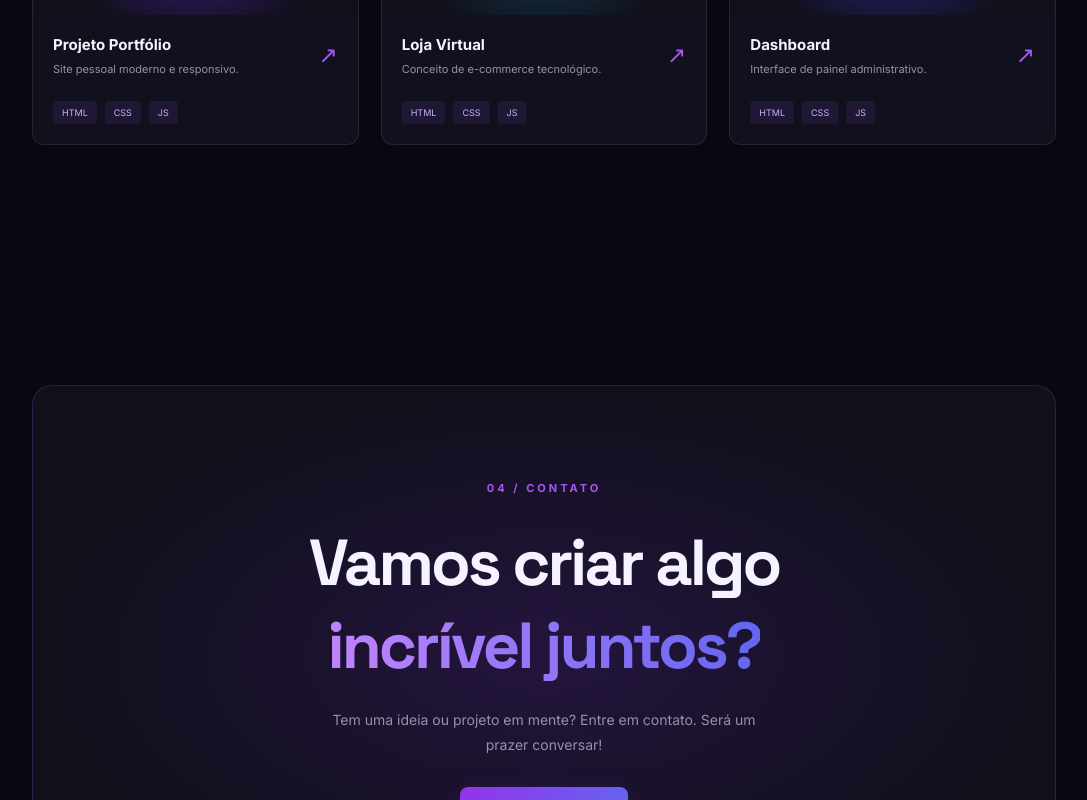
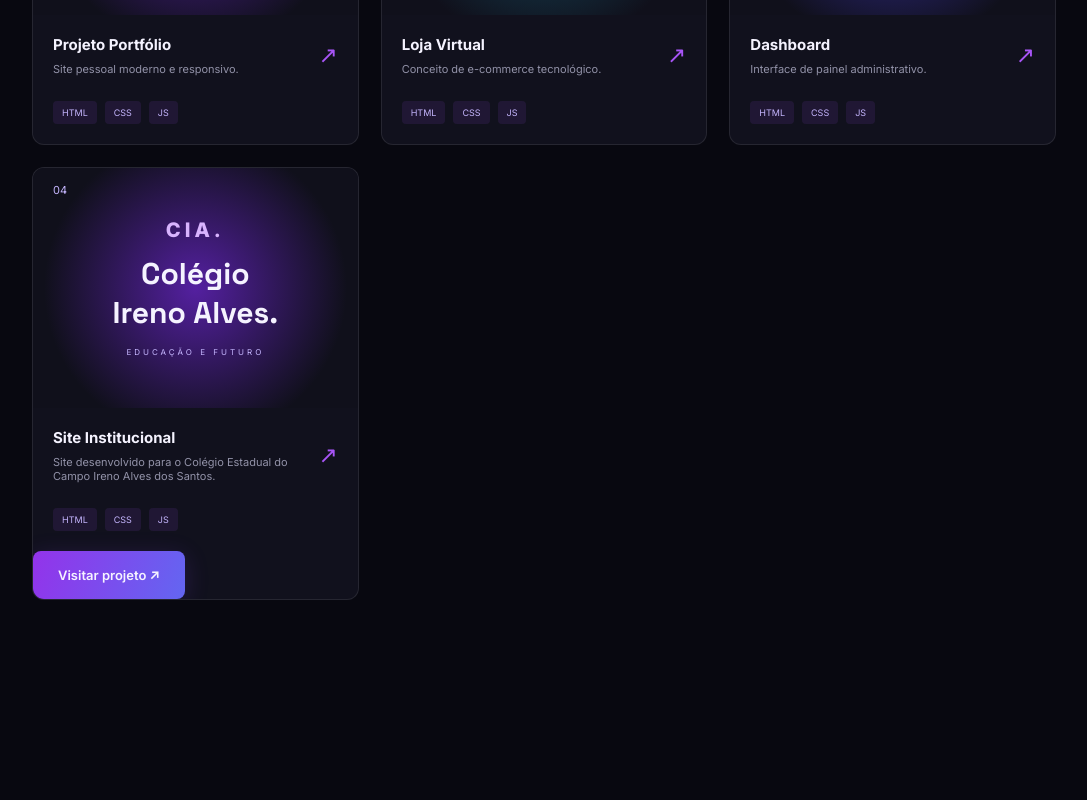
Before and after one commit to jguilman4-jpg/jean-portfolio, a plain HTML site: page index.html in a window 1280 px wide. Shown: the part 2809-3609 px from the top of the page, without its empty margins (96-1183 px from the left). Drawn offline with Linux system fonts and the light colour scheme.

Commit message:
Add files via upload

```diff
--- a/index.html
+++ b/index.html
@@ -77,7 +77,7 @@
                 </div>
 
                 <div class="social-links">
-                    <a href="https://github.com/" target="_blank" rel="noopener noreferrer">GitHub ↗</a>
+                    <a href="https://github.com/jguilman4-jpg" target="_blank" rel="noopener noreferrer">GitHub ↗</a>
                     <a href="https://linkedin.com/" target="_blank" rel="noopener noreferrer">LinkedIn ↗</a>
                 </div>
 
@@ -110,7 +110,7 @@
                     </div>
                 </div>
 
-                <div class="floating-tag tag-one"> &lt; HTML /&gt; </div>
+                <div class="floating-tag tag-one">&lt; HTML /&gt;</div>
                 <div class="floating-tag tag-two">{ CSS }</div>
                 <div class="floating-tag tag-three">JS ⚡</div>
             </div>
@@ -203,11 +203,12 @@
             <div class="section-heading reveal">
                 <span class="section-label">03 / PORTFÓLIO</span>
                 <h2>Projetos em <span>destaque.</span></h2>
-                <p>Um espaço para apresentar minhas criações.</p>
+                <p>Conheça alguns dos meus projetos e desenvolvimentos.</p>
             </div>
 
             <div class="projects-grid">
 
+                <!-- PROJETO 01 -->
                 <article class="project-card reveal">
                     <div class="project-preview preview-one">
                         <span>01</span>
@@ -227,10 +228,13 @@
                     </div>
 
                     <div class="project-tags">
-                        <span>HTML</span><span>CSS</span><span>JS</span>
+                        <span>HTML</span>
+                        <span>CSS</span>
+                        <span>JS</span>
                     </div>
                 </article>
 
+                <!-- PROJETO 02 -->
                 <article class="project-card reveal">
                     <div class="project-preview preview-two">
                         <span>02</span>
@@ -250,10 +254,13 @@
                     </div>
 
                     <div class="project-tags">
-                        <span>HTML</span><span>CSS</span><span>JS</span>
+                        <span>HTML</span>
+                        <span>CSS</span>
+                        <span>JS</span>
                     </div>
                 </article>
 
+                <!-- PROJETO 03 -->
                 <article class="project-card reveal">
                     <div class="project-preview preview-three">
                         <span>03</span>
@@ -273,8 +280,57 @@
                     </div>
 
                     <div class="project-tags">
-                        <span>HTML</span><span>CSS</span><span>JS</span>
+                        <span>HTML</span>
+                        <span>CSS</span>
+                        <span>JS</span>
                     </div>
+                </article>
+
+                <!-- PROJETO 04 - COLÉGIO IRENO ALVES -->
+                <article class="project-card reveal">
+
+                    <div class="project-preview preview-one">
+                        <span>04</span>
+                        <div class="preview-content">
+                            <div class="preview-logo">CIA.</div>
+                            <h3>Colégio<br>Ireno Alves.</h3>
+                            <p>EDUCAÇÃO E FUTURO</p>
+                        </div>
+                    </div>
+
+                    <div class="project-info">
+                        <div>
+                            <h3>Site Institucional</h3>
+                            <p>
+                                Site desenvolvido para o Colégio Estadual
+                                do Campo Ireno Alves dos Santos.
+                            </p>
+                        </div>
+
+                        <a
+                            href="https://colegioirenoalves.netlify.app/"
+                            target="_blank"
+                            rel="noopener noreferrer"
+                            class="project-arrow"
+                            aria-label="Visitar projeto"
+                        >↗</a>
+                    </div>
+
+                    <div class="project-tags">
+                        <span>HTML</span>
+                        <span>CSS</span>
+                        <span>JS</span>
+                    </div>
+
+                    <a
+                        href="https://colegioirenoalves.netlify.app/"
+                        target="_blank"
+                        rel="noopener noreferrer"
+                        class="btn btn-primary"
+                    >
+                        Visitar projeto ↗
+                    </a>
+
                 </article>
 
             </div>
@@ -293,7 +349,7 @@
                     Entre em contato. Será um prazer conversar!
                 </p>
 
-                <a href="mailto:seuemail@exemplo.com" class="btn btn-primary">
+                <a href="mailto:jguilman4@gmail.com" class="btn btn-primary">
                     Enviar um e-mail ↗
                 </a>
             </div>
```
